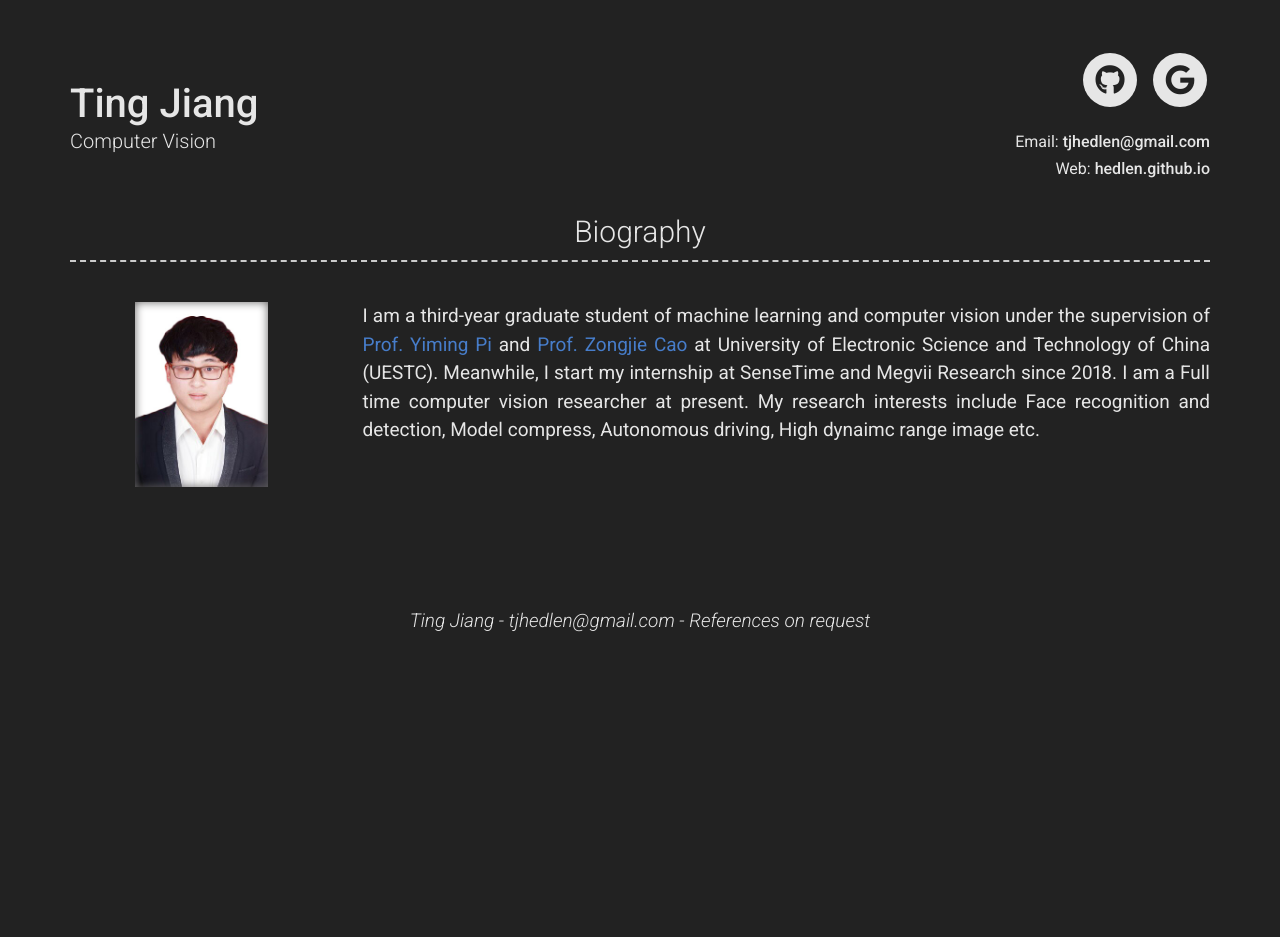
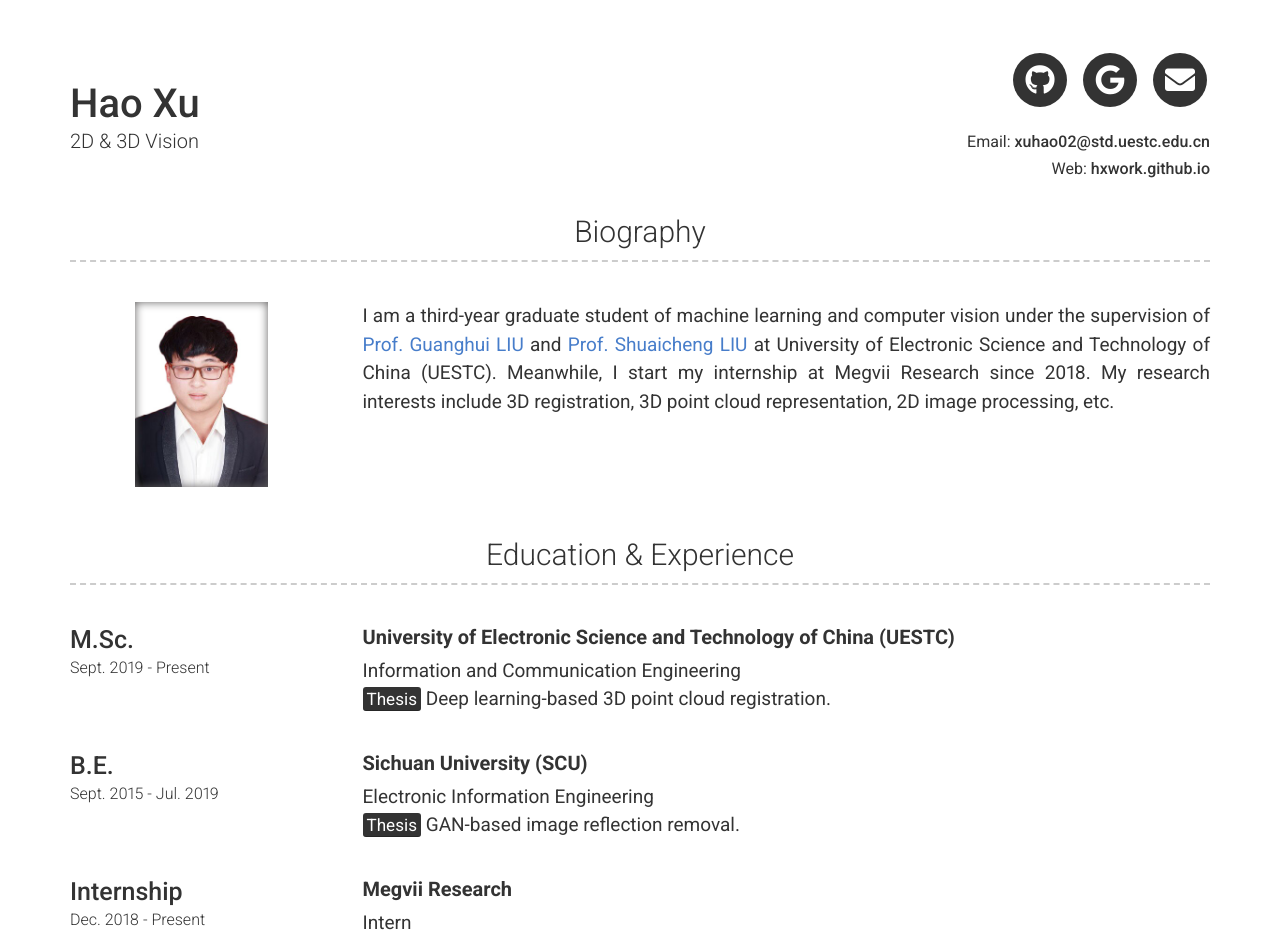
Before and after one commit to Hedlen/Hedlen.github.io, a Jekyll site: the page built from index.md, in a window 1280 px wide and 1400 px high. Shown: the top 937 px of the window. Built offline with Jekyll 4.4.1, drawn with Linux system fonts in a browser that asks for light colours; nearby versions of some CDN libraries; some of the changed text lies outside the part shown.

Commit message:
Fix some issues

```diff
--- a/_config.yml
+++ b/_config.yml
@@ -3,26 +3,26 @@
 favicon: images/favicon.ico
 
 # Content configuration version
-version: 1
+version: 2
 
 # Personal info
-name: Ting Jiang
-title: Computer Vision
-email: tjhedlen@gmail.com
-website: hedlen.github.io
+name: Hao Xu
+title: 2D & 3D Vision
+email: xuhao02@std.uestc.edu.cn
+website: hxwork.github.io
 
 # Dark Mode (true/false/never)
-darkmode: true
+darkmode: false
 
 # Social links
 # twitter_username: facespics
-github_username:  hedlen
+github_username:  hxwork
 # stackoverflow_username: "00000001"
 # dribbble_username: jekyll
 # facebook_username: jekyll
 # flickr_username: jekyll
 # instagram_username: jameswgrant
-# linkedin_username: Ting Jiang
+# linkedin_username: balazssandor
 # xing_username: jekyll
 # pinterest_username: jekyll
 # youtube_username: globalmtb
@@ -33,7 +33,10 @@ github_username:  hedlen
 additional_links:
 - title: google scholar
   icon: fab fa-google
-  url: https://scholar.google.com/citations?user=vwVneW4AAAAJ&hl=zh-CN
+  url: https://scholar.google.com.hk/citations?user=M7qfdFwAAAAJ&hl=zh-CN&oi=sra
+- title: another link
+  icon: fas fa-envelope
+  url: https://mail.google.com/mail/u/0/?fs=1&tf=cm&source=mailto&to=xuhao02@std.uestc.edu.cn
 
 # Google Analytics and Tag Manager
 # Using more than one of these may cause issues with reporting
@@ -46,10 +49,10 @@ about_title: Biography
 about_profile_image: images/white_bg.png
 about_content: | # this will include new lines to allow paragraphs
   I am a third-year graduate student of machine learning and computer vision under the supervision of
-  [Prof. Yiming Pi](https://www.researchgate.net/scientific-contributions/Yiming-Pi-13739828) and
-  [Prof. Zongjie Cao](https://www.researchgate.net/scientific-contributions/Zongjie-Cao-33269443) at University of Electronic Science and Technology of China (UESTC).
-  Meanwhile, I start my internship at SenseTime and Megvii Research since 2018. I am a Full time computer vision researcher at present. My research interests include Face recognition and detection,
-  Model compress, Autonomous driving, High dynaimc range image etc.
+  [Prof. Guanghui LIU](https://scholar.google.com.hk/citations?user=AjfD95EAAAAJ&hl=zh-CN&oi=ao) and
+  [Prof. Shuaicheng LIU](http://www.liushuaicheng.org/) at University of Electronic Science and Technology of China (UESTC).
+  Meanwhile, I start my internship at Megvii Research since 2018. My research interests include 3D registration,
+  3D point cloud representation, 2D image processing, etc.
 
 content:
   - title: Education & Experience # Title for the section
@@ -132,100 +135,16 @@ content:
         video_path1: images/DMS_smoke_demo2.mp4
         video_path2: images/DMS_phone_demo.mp4
 
-# content:
-#   - title: Education & Experience # Title for the section
-#     layout: list # Type of content section (list/text)
-#     content:
-#       - layout: left
-#         title: USC
-#         # link: bmwgroup.com
-#         # link_text: bmwgroup.com
-#         # sub_title:
-#         caption: Sept. 2011 - Jul. 2015
-#         description: | # this will include new lines to allow paragraphs
-#             ## **BSc in Electronic Information Engineering**
-#             <mark>Thesis</mark> Electronic circuit system.
+      - layout: left
+        title: NIO Gaze Estimation
+        caption: Jul. 2019 - Mar. 2020
+        sub_title: Major member
+        description: | # this will include new lines to allow paragraphs
+          I am responsible for designing a light-weighted end-to-end network running on an onboard chip to estimate gaze and detect eye closure
+          and occlusion at the same time. Participated in the overall pipeline of algorithm development, including data collection,
+          data cleaning, algorithm development, and upgrading.
+        img_path: images/HDR.png
 
-#       - layout: left
-#         title: UESTC
-#         # link: grubhub.com
-#         # link_text: grubhub.com
-#         # sub_title:
-#         caption: Sept. 2016 - Jul. 2019
-#         description: | # this will include new lines to allow paragraphs
-#             ## **MEng in Information and Communication Engineering**
-#             <mark>Thesis</mark> Target recognition, Target detection, Model compression.
-
-#       - layout: left
-#         title: SenseTime
-#         # link: www.msg.group
-#         # link_text: msg.group
-#         # sub_title:
-#         caption: May. 2018 - Dec. 2018
-#         description: | # this will include new lines to allow paragraphs
-#           ## **Algorithm Researcher (Intern)**
-#           <mark>Feilds</mark> Face recognition and detection, Image and video retrieval.
-
-#       - layout: left
-#         title: Megvii Research
-#         # link: www.msg.group
-#         # link_text: msg.group
-#         # sub_title:
-#         caption: Dec. 2018 - Jul. 2019
-#         description: | # this will include new lines to allow paragraphs
-#           ## **Algorithm Researcher (Intern)**
-#           <mark>Feilds</mark> Autonomous driving, Intelligent cockpit, Behavior detection.
-
-#       - layout: left
-#         title: Megvii Research
-#         # link: www.msg.group
-#         # link_text: msg.group
-#         # sub_title:
-#         caption: Jul. 2019 - Present
-#         description: | # this will include new lines to allow paragraphs
-#           ## **Algorithm Researcher(FTE)**
-#           <mark>Feilds</mark> Computer graphics, High dynamic range image(HDR).
-
-#   - title: Projects # Title for the section
-#     layout: list # Type of content section (list/text)
-#     content:
-#       - layout: left
-#         title: Driver Monitor System
-#         caption: Dec. 2018 - Jul. 2019
-#         sub_title: Algorithm Leader
-#         description: | # this will include new lines to allow paragraphs
-#           I am responsible for designing a light-weighted end-to-end network running on an onboard chip to detect smoking, phoning,
-#           and drinking in driving. Participated in the overall pipeline of algorithm development, including data collection,
-#           data cleaning, algorithm development, and upgrading.
-#         video_path: images/DMS_smoke_demo1.mp4
-#         video_path1: images/DMS_smoke_demo2.mp4
-#         video_path2: images/DMS_phone_demo.mp4
-
-#       - layout: left
-#         title: High dynaimc range image(YUV or RAW)
-#         caption: Jul. 2019 - Mar. 2020
-#         sub_title: Algorithm Leader
-#         description: | # this will include new lines to allow paragraphs
-#           As the algorithm leader, there are currently 10 members in the team. The main direction is related to computer graphics,
-#           including HDR, image enhancement, noise reduction, image alignment, dark light brightening, ghosting, super-segmentation, etc.
-#         # video_path: images/gaze_demo.mp4
-#         image_path: images/HDR.png
-
-#   - title: Publications # Title for the section
-#     layout: list # Type of content section (list/text)
-#     content:
-#       - layout: left
-#         title: CVPR 2022
-#         # caption:
-#         sub_title: <blue_mark>Under review</blue_mark>
-#         description: | # this will include new lines to allow paragraphs
-#           ## **HDRLUT: Unsupervised Learning 1D Lookup Tables for \\ High Dynamic Range Imaging**
-#           **Ting Jiang**, Chuan Wang, Xinpeng Li, Haoqiang Fan, Shuaicheng Liu
-#           ![HDRLUT](./images/HDR.png)
-#           [[PDF](https://arxiv.org/pdf/2106.03479.pdf)]
-#           [[Github](https://github.com/Hedlen/HDRLUT)]
-#           [Video: [Youtube], [Bilibili]]
-#           [BibTex]
 # Footer
 footer_show_references: true
 # references_title: References on request (Override references text)
@@ -253,5 +172,3 @@ exclude : [
   "scripts/",
   "docker-compose.yml",
   ]
-
-theme: jekyll-theme-time-machine
```
